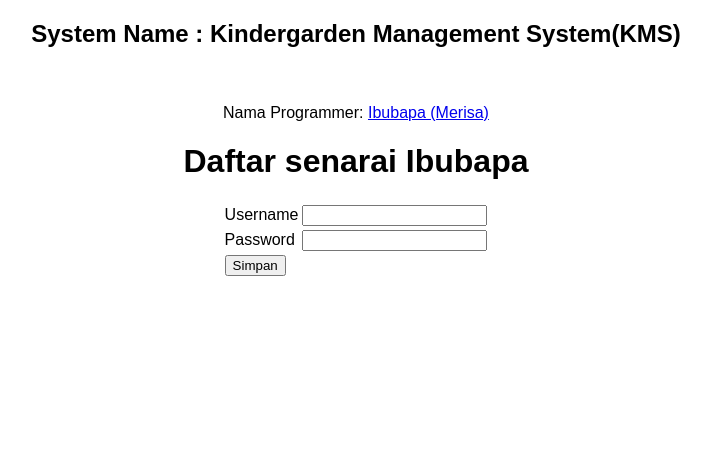
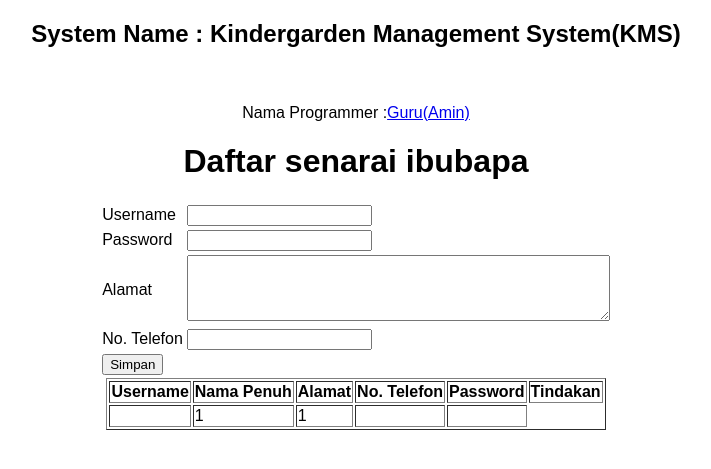
Before and after one commit to mhmdaliff/KindergartenManagementSystem, a PHP site: page /Ibubapa/index.php in a window 1280 px wide. Shown: the top 469 px of the page, without its empty margins (284-995 px from the left). Run offline with PHP 8.4, Linux system fonts and the light colour scheme; tables that the repository leaves empty hold one stand-in row (values such as "Sample post"); data that the repository does not hold is empty.

Commit message:
try edit index

```diff
--- a/Ibubapa/index.php
+++ b/Ibubapa/index.php
@@ -1,3 +1,10 @@
+<?php
+session_start();
+require '../connection.php';
+
+$sql = "SELECT * FROM guru";
+$result = mysqli_query($conn, $sql);
+?>
 <!DOCTYPE html>
 <html lang="en">
 
@@ -5,16 +12,16 @@
     <meta charset="UTF-8">
     <meta http-equiv="X-UA-Compatible" content="IE=edge">
     <meta name="viewport" content="width=device-width, initial-scale=1.0">
-    <title>KMS - Ibubapa</title>
+    <title>KMS - Guru</title>
     <link rel="stylesheet" href="../style.css">
 </head>
 
 <body>
     <center>
         <h2>System Name : Kindergarden Management System(KMS)</h2><br>
-        <br>Nama Programmer: <a href="ibubapa/">Ibubapa (Merisa)</a>
+        <br>Nama Programmer :<a href="guru/">Guru(Amin)</a>
 
-        <h1>Daftar senarai Ibubapa</h1>
+        <h1>Daftar senarai ibubapa</h1>
         <form method="post">
             <table>
                 <tr>
@@ -26,9 +33,49 @@
                     <td><input type="text" name="password"></td>
                 </tr>
                 <tr>
+                    <td>Alamat</td>
+                    <td><textarea id="address" name="address" rows="4" cols="50" value=""></textarea></td>
+                </tr>
+                <tr>
+                    <td>No. Telefon</td>
+                    <td><input type="text" name="contact" value="" required></td>
+                </tr>
+                <tr>
                     <td><button type="submit">Simpan</button></td>
                 </tr>
-            </table>
+                <table border="1">
+                    <tr>
+                        <th>Username</th>
+                        <th>Nama Penuh</th>
+                        <th>Alamat</th>
+                        <th>No. Telefon</th>
+                        <th>Password</th>
+                        <th>Tindakan</th>
+
+                    </tr>
+                    <?php
+                    if (mysqli_num_rows($result) > 0) {
+
+
+                        while ($row = mysqli_fetch_assoc($result)) {
+                    ?>
+                            <tr>
+                                <td><?php echo $row["idibubapa"]; ?></td>
+                                <td><?php echo $row["idname"]; ?></td>
+                                <td><?php echo $row["password"]; ?></td>
+                                <td><?php echo $row["alamat"]; ?></td>
+                                <td><?php echo $row["notelefon"]; ?></td>
+                            </tr>
+
+                    <?php
+
+                        }
+                    } else {
+                        echo "0 results";
+                    }
+                    mysqli_close($conn);
+                    ?>
+                </table>
         </form>
     </center>
 </body>
```
